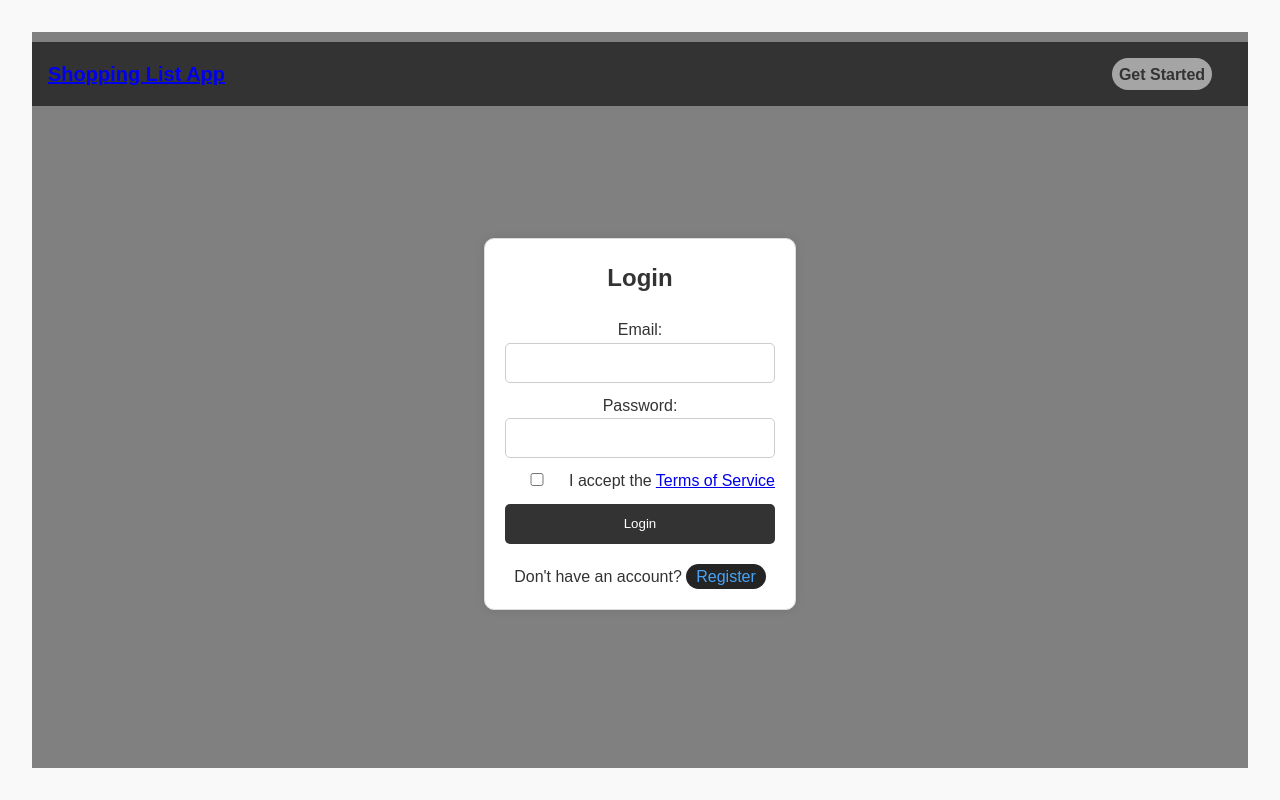
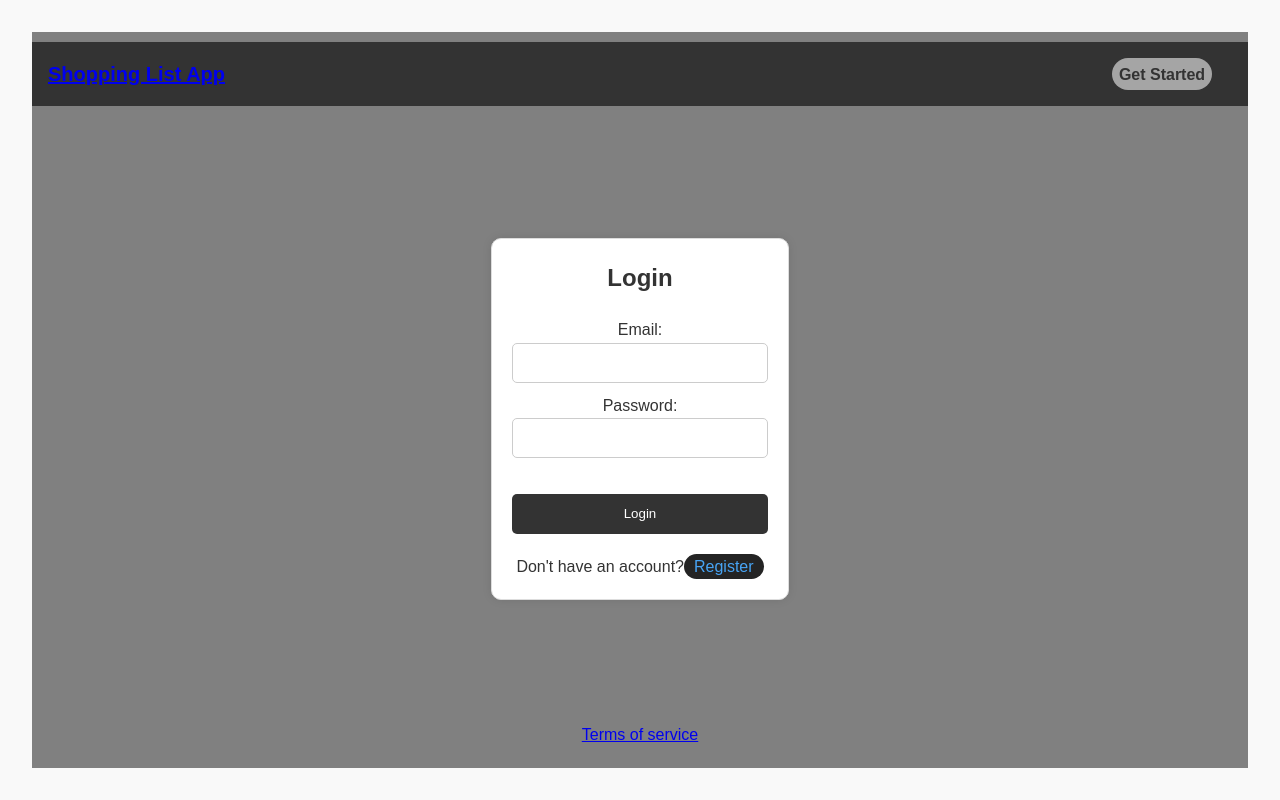
Before and after one commit to DeLightPlus/shopping-list-redux-app, a React (Vite) app: page /login in a window 1280 px wide. Built offline with nearby package versions, Linux system fonts and the light colour scheme.

Commit message:
update
update

```diff
--- a/src/App.jsx
+++ b/src/App.jsx
@@ -5,7 +5,7 @@ import Register from './components/Register.jsx';
 import Login from './components/Login.jsx';
 import Dashboard from './components/Dashboard.jsx';
 
-import { BrowserRouter, Route, Routes } from 'react-router-dom';
+import { BrowserRouter, Link, Route, Routes } from 'react-router-dom';
 import { useState } from 'react';
 import TermsOfService from './components/TermsOfService.jsx';
 
@@ -23,6 +23,7 @@ function App()
           <Route path='/' element={<Dashboard/>} />
           <Route path='/terms' element={<TermsOfService/>} />
         </Routes>
+        <div className="footer"><Link>Terms of service</Link> </div>
       </BrowserRouter>
     </div>
   )
--- a/src/components/Login.jsx
+++ b/src/components/Login.jsx
@@ -61,16 +61,18 @@ function Login() {
                 <label className="form-label">
                     Password:
                     <input type="password" value={password} onChange={(e) => setPassword(e.target.value)} className="form-input" />
-                </label>
-                <label className="form-label">
+                </label><br/>
+                {/* <label className="form-label">
                     <input type="checkbox" checked={termsAccepted} onChange={(e) => setTermsAccepted(e.target.checked)} />
                     I accept the <Link to="/terms">Terms of Service</Link>
-                </label>
+                </label> */}
                 {/* <br /> */}
                 <button type="submit" className="form-button">Login</button>
             </form>
             <p className="form-text">
-                Don't have an account? <Link to="/register" className="form-link">Register</Link></p>
+                Don't have an account?
+                <Link to="/register" className="form-link">Register</Link>
+            </p>
             {/* <br /> */}
             {/* <p><Link to="/terms">Terms of service</Link></p> */}
         </div>
```
